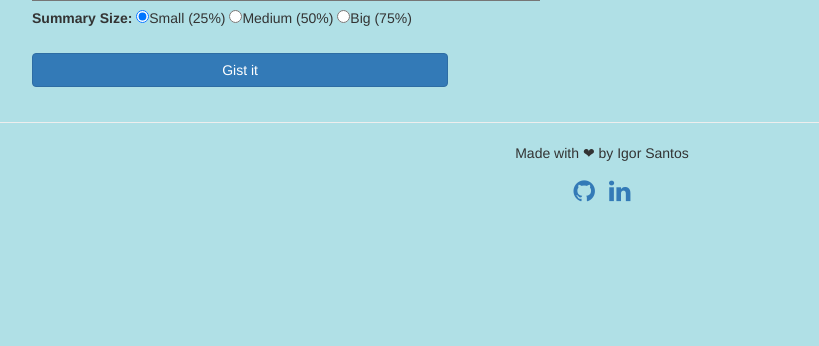
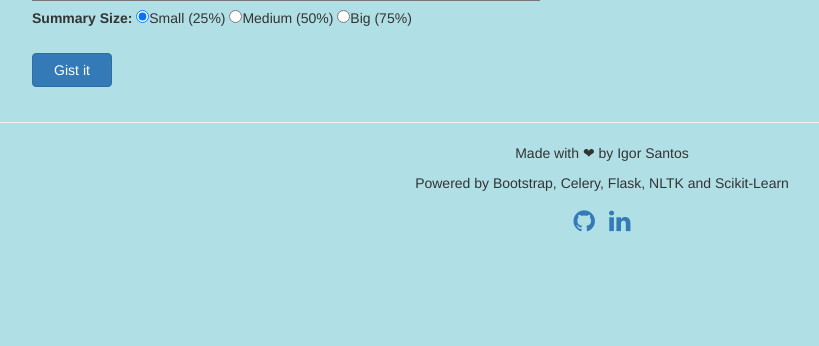
Before and after one commit to igorbpf/TheGist, a Flask app: page / in a window 1280 px wide. Shown: the part 454-800 px from the top of the page, without its empty margins (38-857 px from the left). Run offline with Flask 2, Linux system fonts and the light colour scheme; some libraries are stand-ins or nearby versions.

Commit message:
Add more info and chang button size

```diff
--- a/blue/site/templates/index.html
+++ b/blue/site/templates/index.html
@@ -53,7 +53,7 @@
       <div id="form">
       <form method="POST" action='/' name='textfield'>
         <div class="form-group">
-        <textarea rows="10" cols="60" placeholder="Text here..." name="text"></textarea>
+        <textarea rows="10" cols="60" placeholder="Put a text here and push the button. Gist will try to summarize it!" name="text"></textarea>
         <br>
         <label>Summary Size: </label>
         <input type="radio" name="size" value="Small" checked>Small (25%)</input>
@@ -80,6 +80,7 @@
 <footer class='text-center'>
   <hr>
   <p>Made with ❤ by Igor Santos</p>
+  <p>Powered by Bootstrap, Celery, Flask, NLTK and Scikit-Learn</p>
   <a target="_blank" href="https://github.com/igorbpf"><i class="fa fa-github glyphicon"></i></a>
   <a target="_blank" href="https://www.linkedin.com/in/igor-santos-5a53a721/"><i class="fa fa-linkedin glyphicon"></i></a>
 
--- a/blue/static/style.css
+++ b/blue/static/style.css
@@ -21,7 +21,7 @@ div {
 }
 
 button {
-  width: 75%;
+  width: 80px;
 }
 
 /*#image-container {
```
